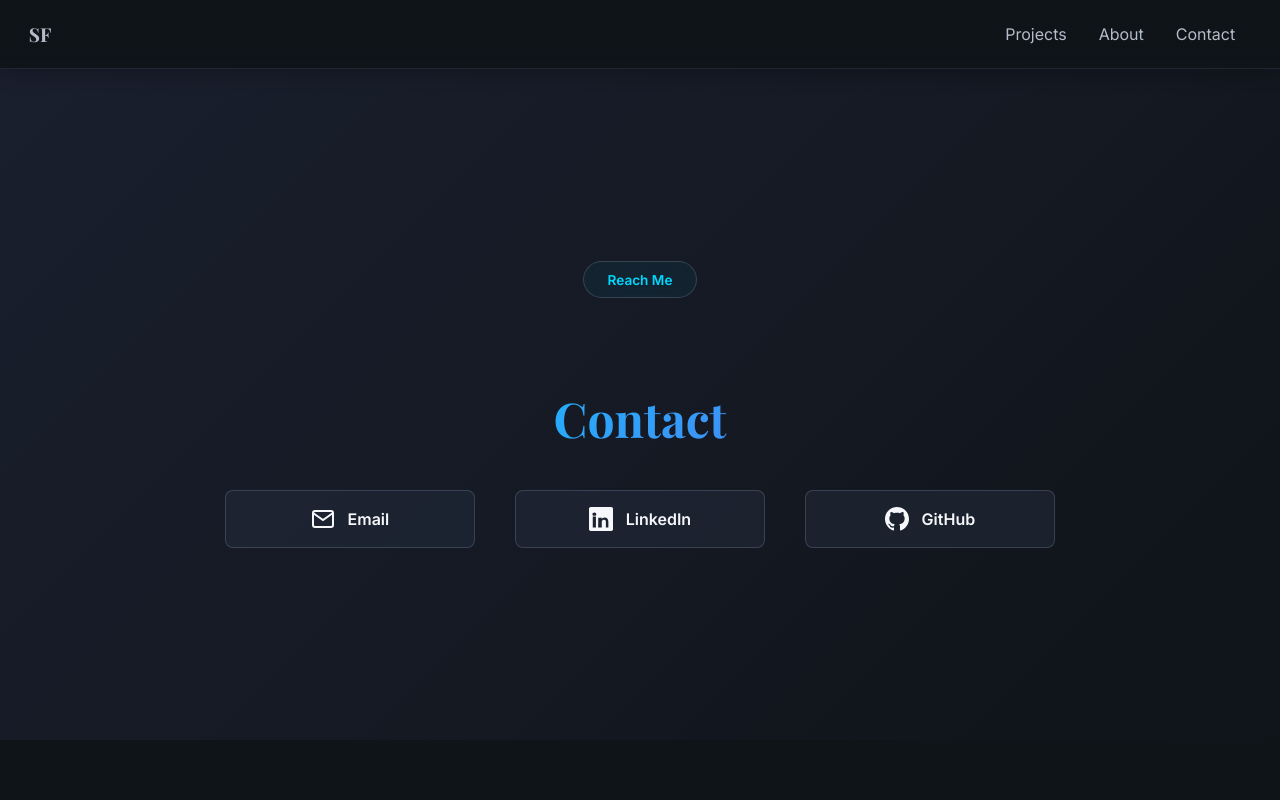
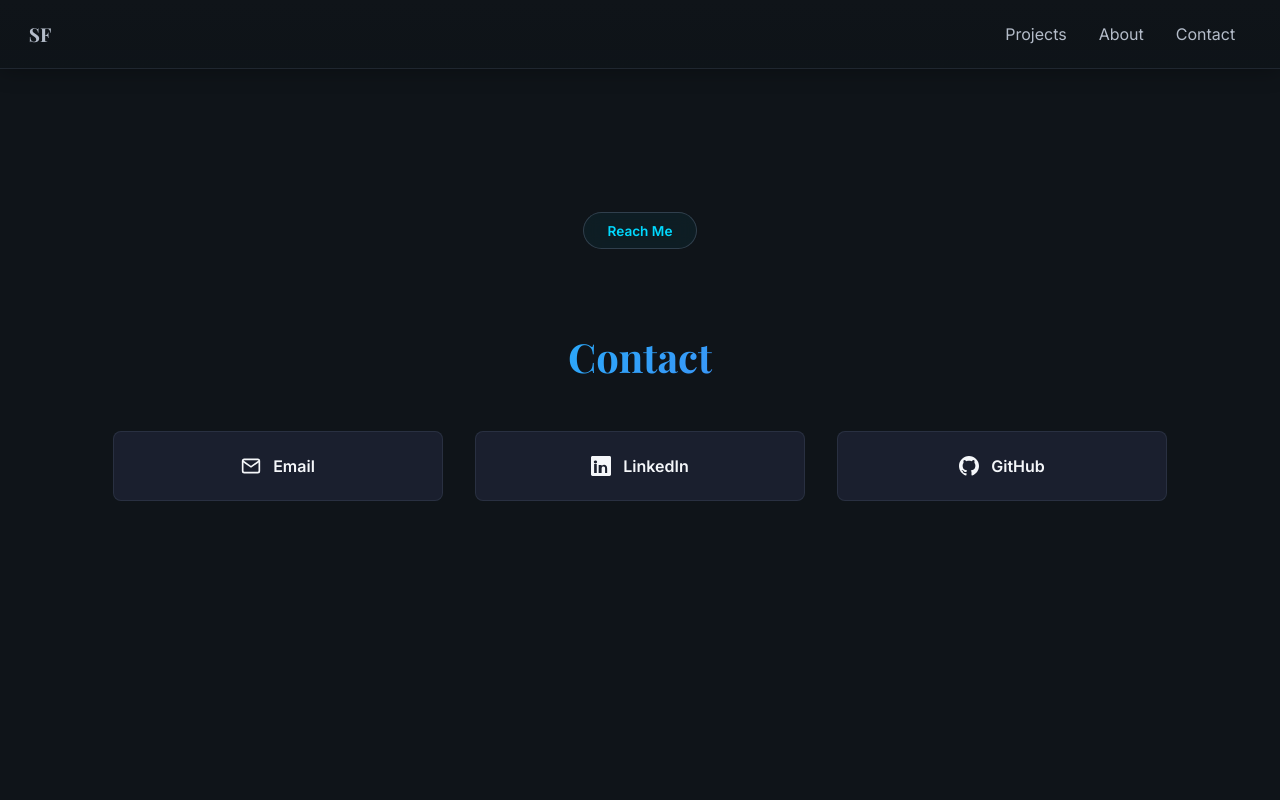
Before and after one commit to sidneyfranciscodev/my-portfolio, a Vue app: page /contact in a window 1280 px wide. Shown: the top 800 px of the page. Built offline with nearby package versions, Linux system fonts and the light colour scheme.

Commit message:
improve contactsview style

```diff
--- a/src/assets/styles/view/_contact.scss
+++ b/src/assets/styles/view/_contact.scss
@@ -1,42 +1,63 @@
 @use '../abstracts/variables' as *;
 @use '../abstracts/mixins' as *;
+@use '../abstracts/animations' as *;
 
 #contact {
-  position: relative;
-  padding: 4rem 1.5rem;
+  main {
+    @include column;
+    padding: 9rem 1.5rem;
+
+    #details {
+      width: 100%;
       text-align: center;
-  background: linear-gradient(135deg, $color-bg-secondary 0%, $color-bg-primary 100%);
-  border-top: 1px solid $color-border-light;
+      animation: fadeInUp 0.8s ease-out;
 
       h2 {
         @include section-heading;
+        margin-bottom: 2rem;
       }
 
       ul {
+        display: flex;
+        flex-direction: column;
         list-style: none;
         padding: 0;
         margin: 0;
-    display: flex;
-    flex-direction: column;
-    gap: 1.5rem;
-    max-width: 56rem;
-    margin: 2rem auto 0;
+        gap: 1rem;
+        max-width: 100%;
 
         li {
-      font-size: 0.95rem;
+          font-size: 0.9rem;
           color: $color-text-secondary;
-      padding: 1rem 1.5rem;
-      border: 1px solid $color-border-medium;
+          padding: 1.25rem 1.5rem;
+          border: 1px solid $color-border-light;
           border-radius: 8px;
-      background: rgba(37, 45, 61, 0.5);
+          background: $color-bg-secondary;
           transition: all 0.3s ease;
           font-weight: 500;
+          animation: fadeInUp 0.8s ease-out;
+
+          &:nth-child(1) {
+            animation-delay: 0.1s;
+          }
+
+          &:nth-child(2) {
+            animation-delay: 0.2s;
+          }
+
+          &:nth-child(3) {
+            animation-delay: 0.3s;
+          }
+
+          &:active {
+            transform: scale(0.98);
+          }
 
           &:hover {
             border-color: $color-accent-primary;
-        background: rgba(37, 45, 61, 0.8);
-        box-shadow: 0 0 20px rgba(0, 217, 255, 0.1);
-        transform: translateX(4px);
+            background: rgba(0, 217, 255, 0.08);
+            box-shadow: 0 0 15px rgba(0, 217, 255, 0.15);
+            transform: translateY(-2px);
           }
 
           a {
@@ -47,11 +68,11 @@
             display: flex;
             align-items: center;
             justify-content: center;
-        gap: 0.8rem;
+            gap: 0.75rem;
 
             .icon {
-          width: 24px;
-          height: 24px;
+              width: 20px;
+              height: 20px;
               flex-shrink: 0;
               transition: all 0.3s ease;
             }
@@ -64,7 +85,9 @@
               color: $color-accent-primary;
 
               .icon {
-            transform: scale(1.1);
+                transform: scale(1.15);
+              }
+            }
           }
         }
       }
@@ -72,28 +95,30 @@
   }
 }
 
-// Tablet breakpoint (768px+)
-@media (min-width: 768px) {
+// Tablet breakpoint (640px+)
+@media (min-width: 640px) {
   #contact {
     main {
-      @include column;
-      padding: 6rem 2rem;
+      padding: 9rem 2rem;
 
+      #details {
         h2 {
-        @include section-heading;
+          font-size: 2rem;
+          margin-bottom: 2.5rem;
         }
 
         ul {
           flex-direction: row;
-        gap: 2rem;
+          gap: 1.5rem;
           justify-content: center;
-        margin-top: 2.5rem;
+          flex-wrap: wrap;
 
           li {
             flex: 1;
-          min-width: 200px;
-          max-width: 280px;
-          font-size: 1rem;
+            min-width: 180px;
+            max-width: 220px;
+            font-size: 0.95rem;
+          }
         }
       }
     }
@@ -104,20 +129,27 @@
 @media (min-width: 1024px) {
   #contact {
     main {
-      padding: 8rem 3rem;
+      padding: 9rem 3rem;
+
+      #details {
+        max-width: 1200px;
 
         h2 {
-        font-size: 3rem;
+          font-size: 2.5rem;
+          margin-bottom: 3rem;
         }
 
         ul {
-        max-width: 70rem;
-        gap: 2.5rem;
+          gap: 2rem;
+          justify-content: center;
 
           li {
-          max-width: none;
+            max-width: 280px;
+            font-size: 1rem;
+            padding: 1.5rem;
           }
         }
       }
     }
   }
+}
```
Lines whose indentation alone changed are shown as unchanged.
